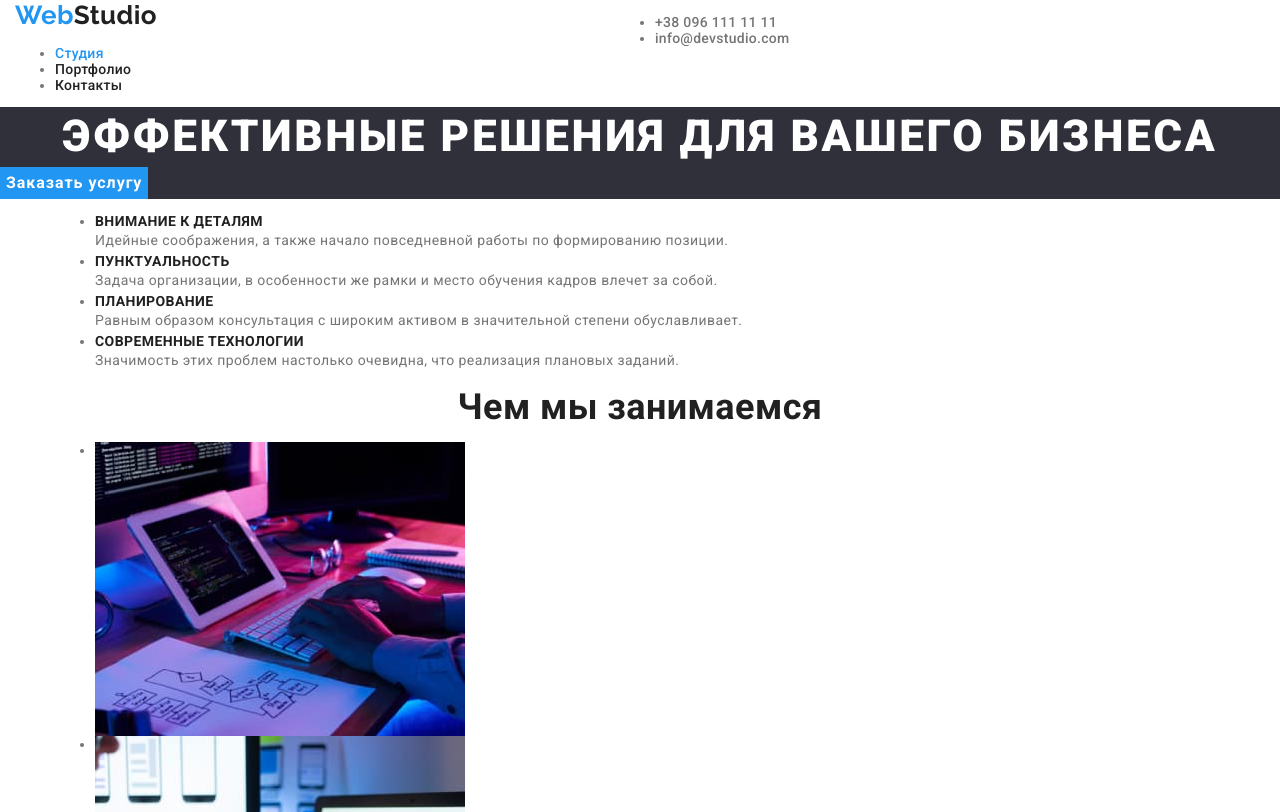
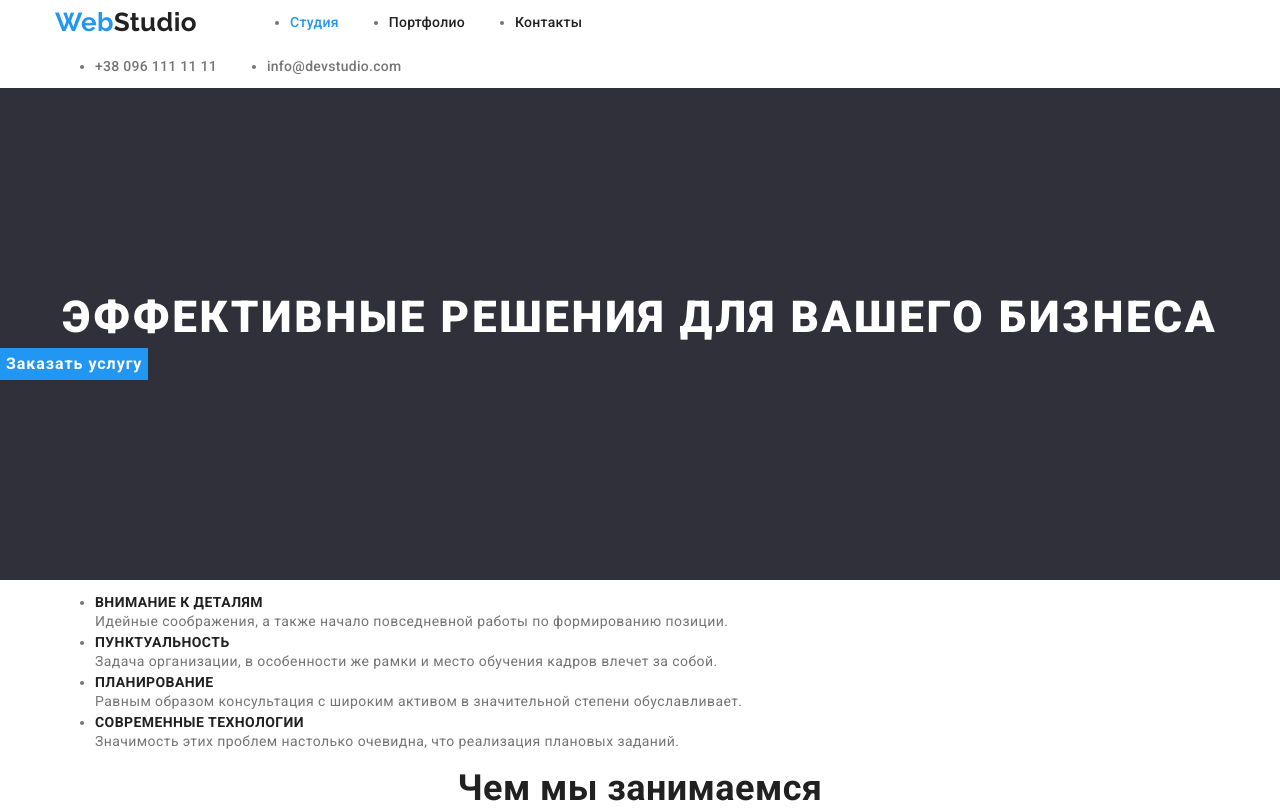
Before and after one commit to VitalyOvsiyenko/goit-markup-hw-03, a plain HTML site: page index.html in a window 1280 px wide. Shown: the top 812 px of the page. Drawn offline with nearby package versions, Linux system fonts and the light colour scheme.

Commit message:
in process

```diff
--- a/css/styles.css
+++ b/css/styles.css
@@ -11,7 +11,7 @@
 --color-background-light: #F5F4FA;
 }
 
-/* Загальні*/
+/*Global*/
 
 .body{
     font-family: 'Roboto' , sans-serif;
@@ -41,10 +41,34 @@ img {
     width: 1200px;
 }
 
-.header {
+
+.nav{
     display: flex;
-    width: 1200px;
+    align-items: center;
+
+
 }
+
+.site-nav {
+    display: flex;
+    flex-wrap: wrap;
+    column-gap: 50px;
+    max-width: 600px;
+    padding-left: 93px;
+}
+
+
+.contacts {
+    display: flex;
+    column-gap: 50px;
+    margin-left: auto;
+}
+
+
+
+
+
+
 
 .nav .logo:hover
 .nav .logo:focus {
@@ -69,7 +93,7 @@ img {
 }
 
 .logo{
-        font-family: 'Raleway' , serif;
+        font-family: 'Raleway' , sans-serif;
         font-weight: 700;
         font-size: 26px;
         line-height: 1.19;
@@ -78,7 +102,7 @@ img {
     }
 
     .logo-accent{
-        font-family: 'Raleway', serif;
+        font-family: 'Raleway', sans-serif;
         font-weight: 700;
         font-size: 26px;
         line-height: 1.19;
@@ -88,12 +112,12 @@ img {
 
     }
     .link{
-        margin-right: 50px;
         text-decoration: none;
         font-weight: 500;
         line-height: 1.15;
         letter-spacing: 0.02em;
         color: var(--color-black);
+
 
 
     }
@@ -125,6 +149,9 @@ color: var(--color-accent);
 
 .hero{
     background-color: var(--color-background-dark);
+
+    padding: 200px 0;
+    text-align: center;
 }
 
 .hero-title{
@@ -208,7 +235,7 @@ color: var(--color-accent);
 }
 
 .footer .logo {
-    font-family: 'Raleway', serif;
+    font-family: 'Raleway', sans-serif;
     font-weight: 700;
     font-size: 26px;
     line-height: 1.19;
@@ -216,7 +243,7 @@ color: var(--color-accent);
 }
 
 .footer .logo-accent {
-    font-family: 'Raleway', serif;
+    font-family: 'Raleway', sans-serif;
     font-weight: 700;
     font-size: 26px;
     line-height: 1.19;
```
